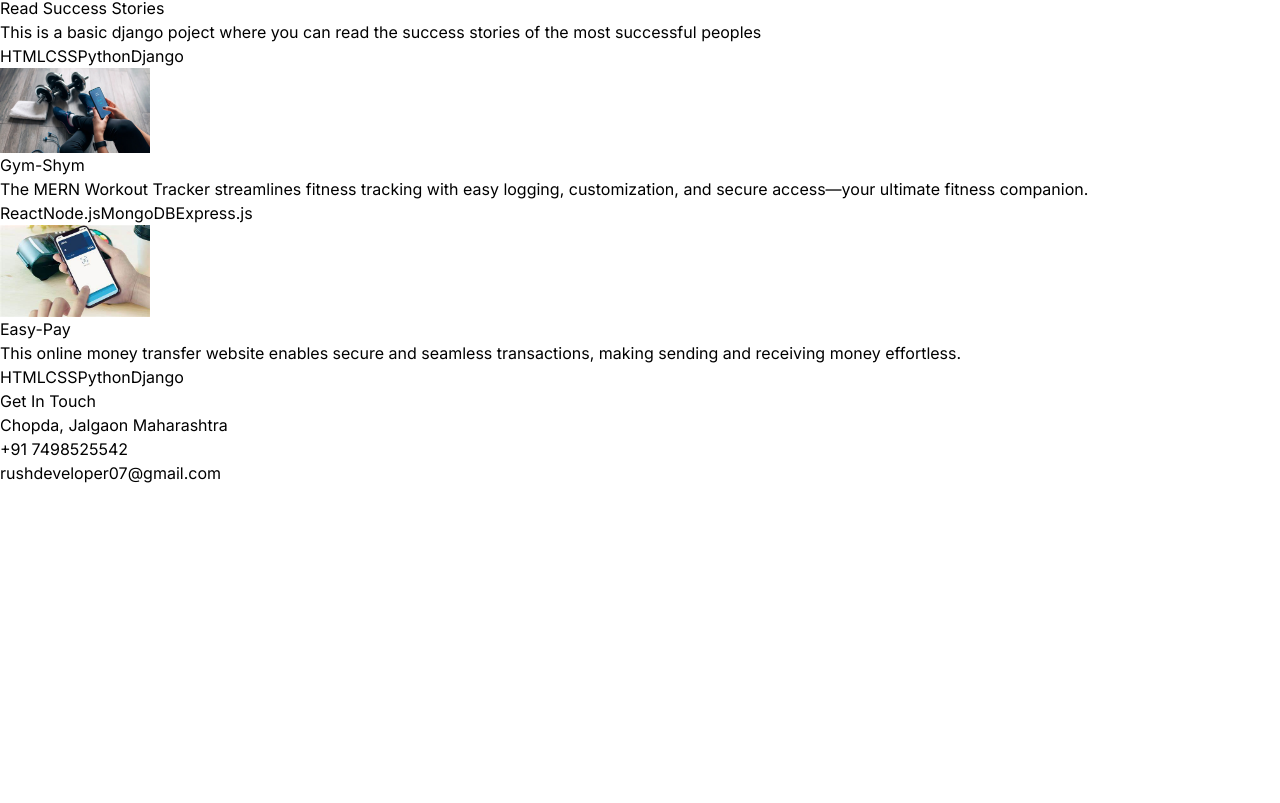
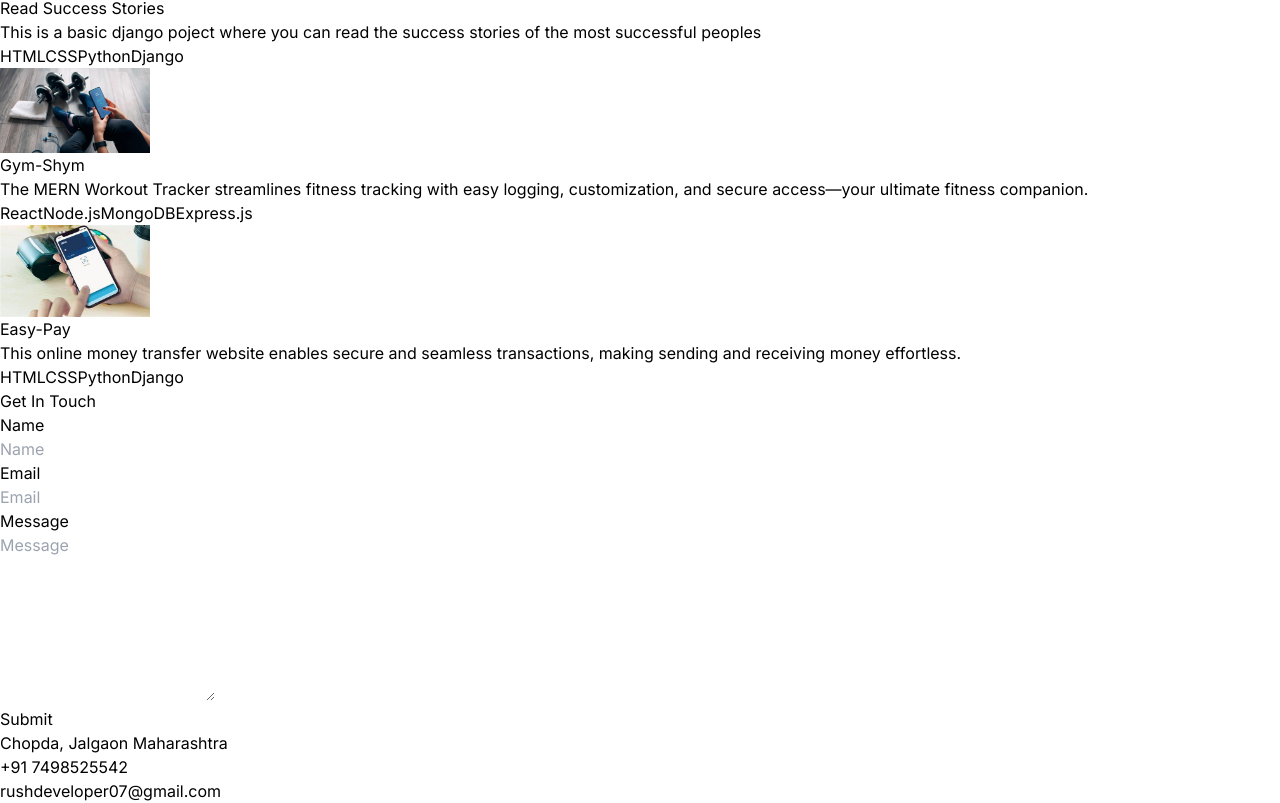
Before and after one commit to Rushwan07/Portfolio, a React (Vite) app: page / in a window 1280 px wide. Shown: the part 2670-3473 px from the top of the page. Before the commit the page ends 3155 px from the top, so only its background shows below. Built offline with nearby package versions, Linux system fonts and the light colour scheme.

Commit message:
Added a contact us form

```diff
--- a/src/components/Contact.jsx
+++ b/src/components/Contact.jsx
@@ -8,10 +8,75 @@ const Contact = () => {
         whileInView={{ opacity: 1, y: 0 }}
         initial={{ opacity: 0, y: -100 }}
         transition={{ duration: 0.5 }}
-        className="my-20 text-center text-4xl"
+        className="my-10 text-center text-4xl"
       >
         Get In Touch
       </motion.h2>
+      <form action="https://api.web3forms.com/submit" method="POST">
+        <input
+          type="hidden"
+          name="access_key"
+          value={CONTACT.Key} // Use environment variable
+        />
+
+        <motion.div
+          whileInView={{ opacity: 1, y: 0 }}
+          initial={{ opacity: 0, y: 100 }}
+          transition={{ duration: 0.5 }}
+          className="flex justify-center items-center mb-10"
+        >
+          <div className="border-2 rounded-xl p-5 flex gap-5 justify-center flex-wrap w-[700px]">
+            <div>
+              <label htmlFor="name" className="text-xl text-white">
+                Name
+              </label>
+              <br />
+              <input
+                name="name"
+                type="text"
+                className="w-[318px] p-2 rounded text-[#000000] outline-none"
+                placeholder="Name"
+                required
+              />
+            </div>
+            <div>
+              <label htmlFor="email" className="text-xl text-white">
+                Email
+              </label>
+              <br />
+              <input
+                type="email"
+                name="email"
+                className="w-[318px] p-2 rounded text-[#000000] outline-none"
+                placeholder="Email"
+                required
+              />
+            </div>
+            <div className="w-full">
+              <label htmlFor="message" className="text-xl text-white">
+                Message
+              </label>
+              <br />
+              <textarea
+                required
+                name="message"
+                rows="7"
+                className="w-full rounded outline-none p-3 text-[#000000]"
+                placeholder="Message"
+              ></textarea>
+            </div>
+            <div className="w-full h-[50px]">
+              <button
+                type="submit"
+                className="p-3 font-semibold text-xl border w-full bg-[#000000] text-white rounded hover:text-[#000000] hover:bg-white hover:border-none"
+              >
+                Submit
+              </button>
+            </div>
+          </div>
+        </motion.div>
+      </form>
+
       <div className="text-center tracking-tighter">
         <motion.p
           whileInView={{ opacity: 1, x: 0 }}
--- a/src/constants/index.js
+++ b/src/constants/index.js
@@ -66,4 +66,5 @@ export const CONTACT = {
   address: "Chopda, Jalgaon Maharashtra",
   phoneNo: "+91 7498525542 ",
   email: "rushdeveloper07@gmail.com",
+  Key: "c805f8c1-0ebd-4300-a440-9ecd6942e7d4"
 };
```
